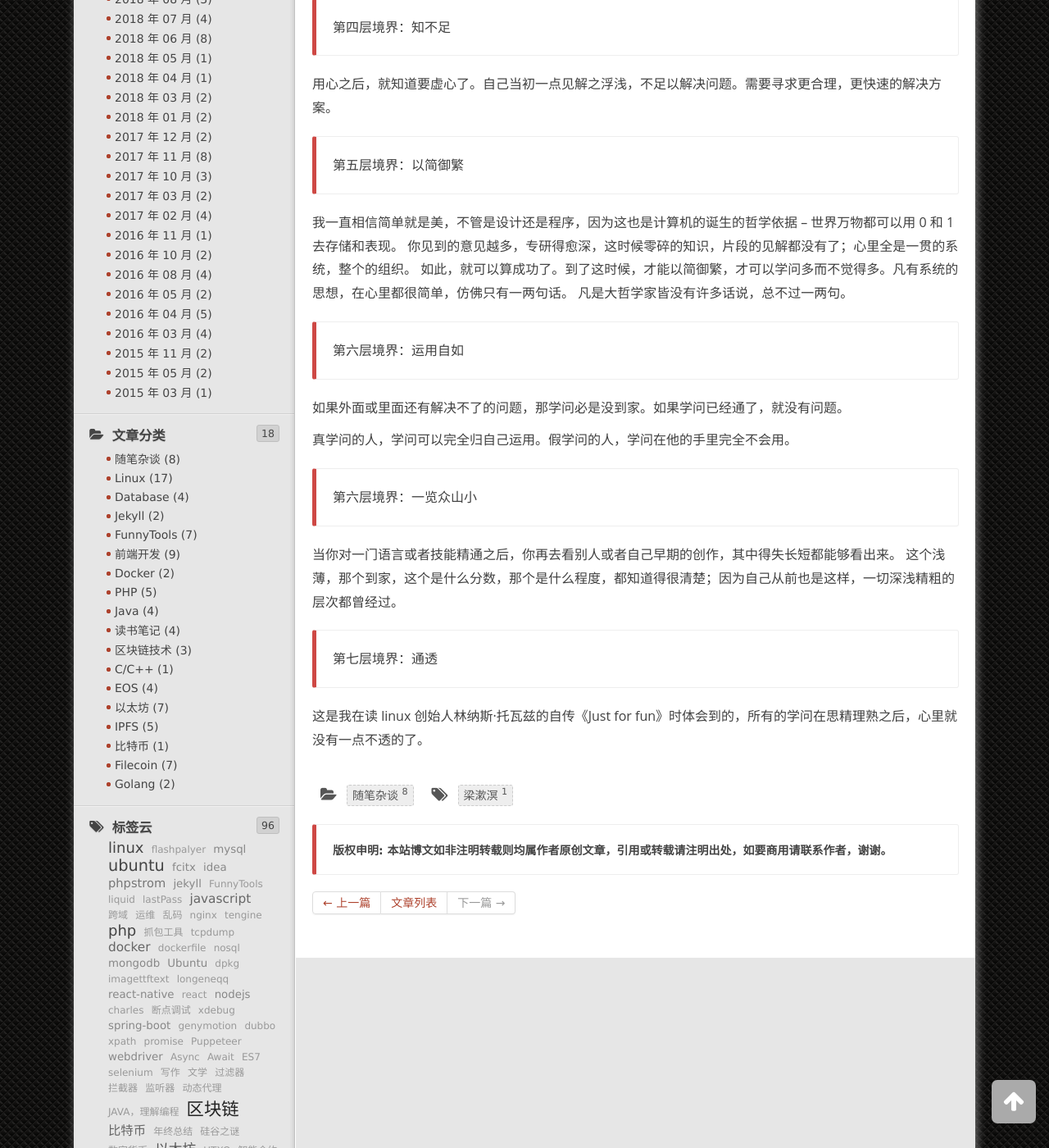
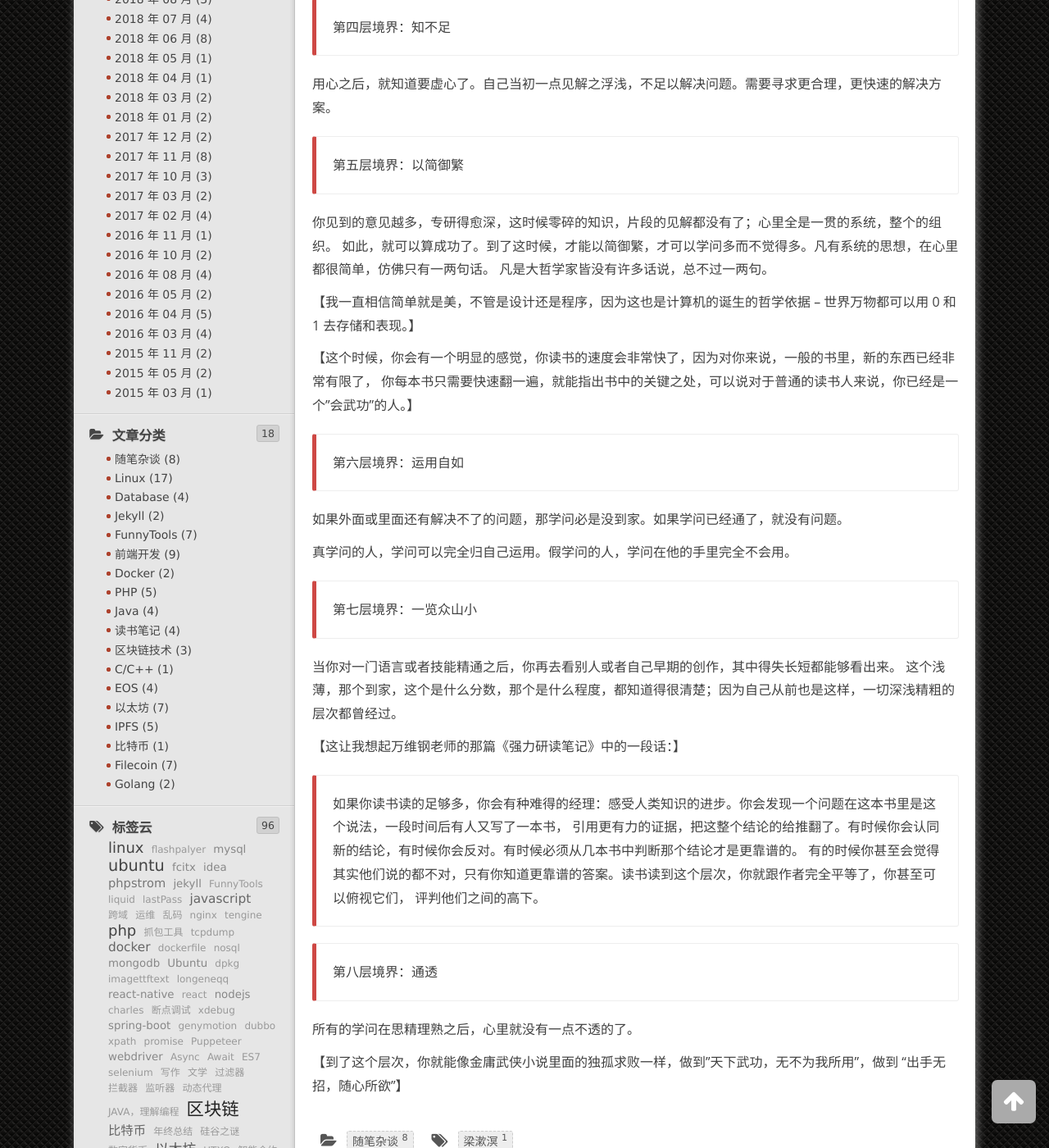
Before and after one commit to FunctFan/blog, a Jekyll site: the page built from _posts/2019-07-19-8-realms-of-learning.md, in a window 1280 px wide and 1400 px high, scrolled down 819 px. Shown: the whole window at 82% size. Built offline with Jekyll 4.4.1, drawn with Linux system fonts in a browser that asks for light colours; some of the changed text lies outside the part shown.

Commit message:
update blog 8-realms-of-learning.md

```diff
--- a/_posts/2019-07-19-think-about-study.md
+++ b/_posts/2019-07-19-8-realms-of-learning.md
@@ -1,13 +1,13 @@
 ---
 layout: post
-title: 学习的七个境界
+title: 学习的八个境界
 categories: [随笔杂谈]
 tags: [梁漱溟]
 status: publish
 type: post
 published: true
 author: blackfox
-permalink: /20190719/think-about-study.html
+permalink: /20190719/8-realms-of-learning.html
 desc: 学习的七个境界，梁漱溟
 ---
 
@@ -18,7 +18,7 @@ desc: 学习的七个境界，梁漱溟
 
 用心想一个问题，便会对这个问题有主见，形成自己的判断。
 
-正如李笑来老师所说：`对一个问题想得足够久了就会形成自己的看法。`
+【正如李笑来老师所说：`对一个问题想得足够久了就会形成自己的看法。`】
 
 
 > 第二层境界：发现问题
@@ -39,10 +39,14 @@ desc: 学习的七个境界，梁漱溟
 
 > 第五层境界：以简御繁
 
-我一直相信简单就是美，不管是设计还是程序，因为这也是计算机的诞生的哲学依据 -- 世界万物都可以用 0 和 1 去存储和表现。
 你见到的意见越多，专研得愈深，这时候零碎的知识，片段的见解都没有了；心里全是一贯的系统，整个的组织。
 如此，就可以算成功了。到了这时候，才能以简御繁，才可以学问多而不觉得多。凡有系统的思想，在心里都很简单，仿佛只有一两句话。
 凡是大哲学家皆没有许多话说，总不过一两句。
+
+【我一直相信简单就是美，不管是设计还是程序，因为这也是计算机的诞生的哲学依据 -- 世界万物都可以用 0 和 1 去存储和表现。】
+
+【这个时候，你会有一个明显的感觉，你读书的速度会非常快了，因为对你来说，一般的书里，新的东西已经非常有限了，
+你每本书只需要快速翻一遍，就能指出书中的关键之处，可以说对于普通的读书人来说，你已经是一个"会武功"的人。】
 
 > 第六层境界：运用自如
 
@@ -51,12 +55,20 @@ desc: 学习的七个境界，梁漱溟
 真学问的人，学问可以完全归自己运用。假学问的人，学问在他的手里完全不会用。
 
 
-> 第六层境界：一览众山小
+> 第七层境界：一览众山小
 
 当你对一门语言或者技能精通之后，你再去看别人或者自己早期的创作，其中得失长短都能够看出来。
 这个浅薄，那个到家，这个是什么分数，那个是什么程度，都知道得很清楚；因为自己从前也是这样，一切深浅精粗的层次都曾经过。
 
+【这让我想起万维钢老师的那篇《强力研读笔记》中的一段话：】
 
-> 第七层境界：通透
+> 如果你读书读的足够多，你会有种难得的经理：感受人类知识的进步。你会发现一个问题在这本书里是这个说法，一段时间后有人又写了一本书，
+引用更有力的证据，把这整个结论的给推翻了。有时候你会认同新的结论，有时候你会反对。有时候必须从几本书中判断那个结论才是更靠谱的。
+有的时候你甚至会觉得其实他们说的都不对，只有你知道更靠谱的答案。读书读到这个层次，你就跟作者完全平等了，你甚至可以俯视它们，
+评判他们之间的高下。
 
-这是我在读 linux 创始人林纳斯·托瓦兹的自传《Just for fun》时体会到的，所有的学问在思精理熟之后，心里就没有一点不透的了。
+> 第八层境界：通透
+
+所有的学问在思精理熟之后，心里就没有一点不透的了。
+
+【到了这个层次，你就能像金庸武侠小说里面的独孤求败一样，做到"天下武功，无不为我所用"，做到 "出手无招，随心所欲"】
```
